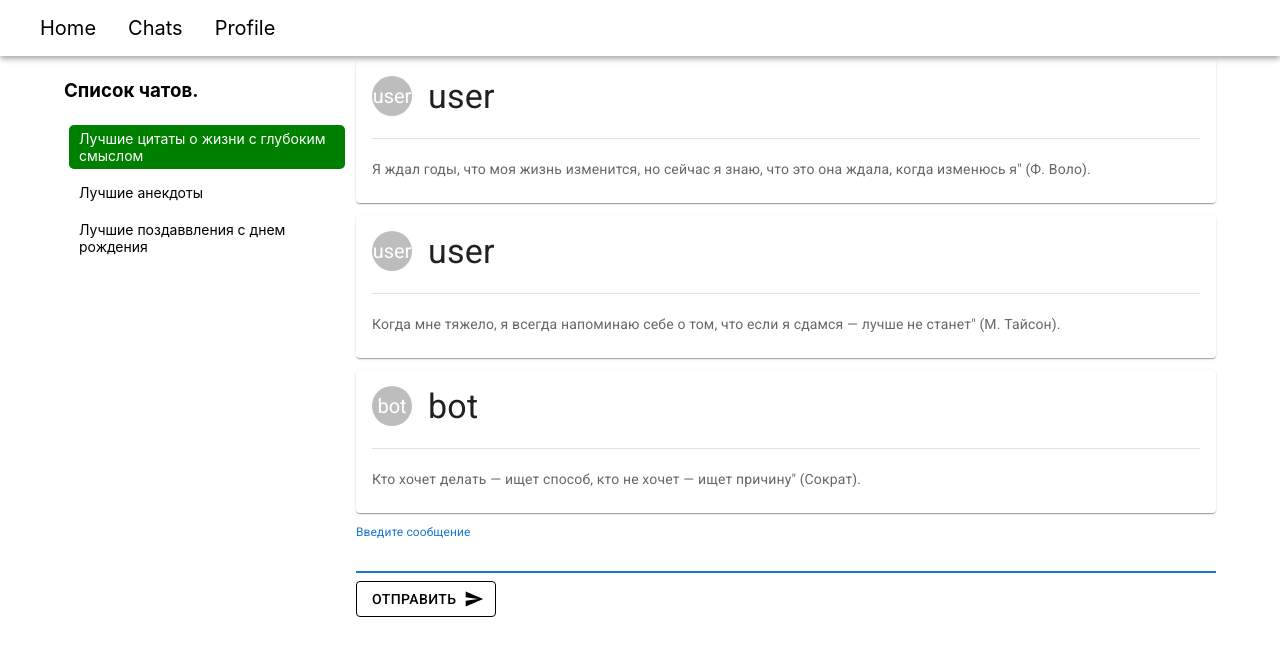
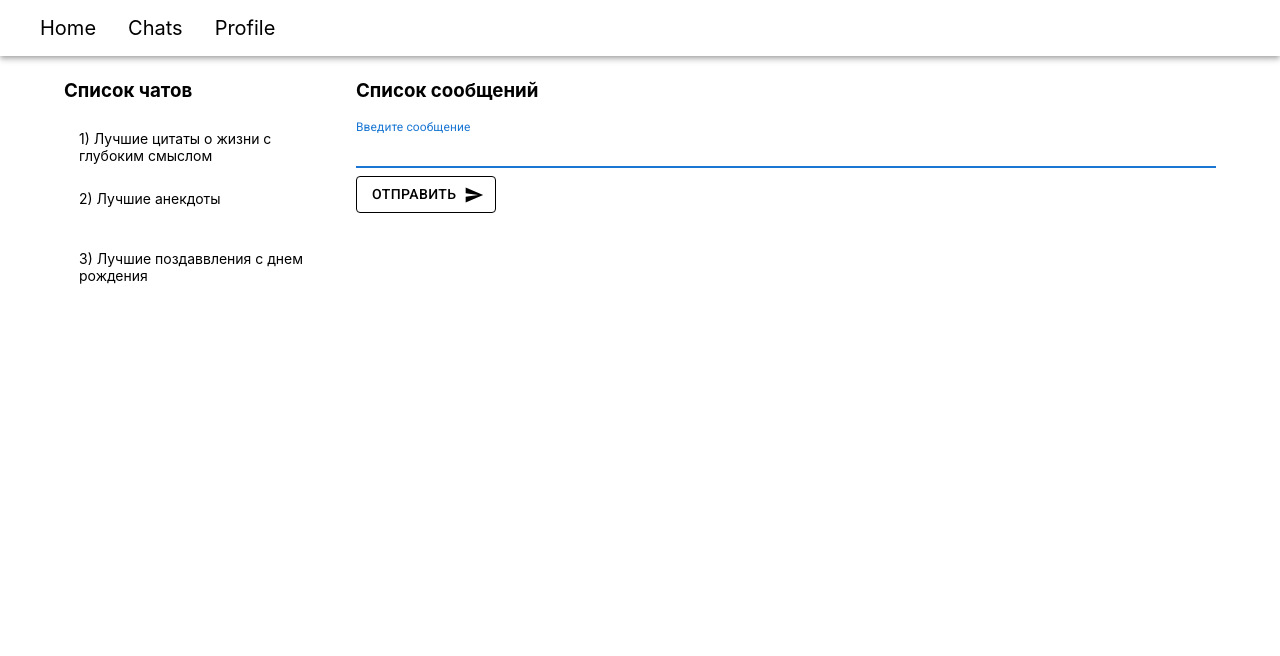
Before and after one commit to xIgor1982/react_geek_brains, a React (Create React App) app: page /chats/chat1 in a window 1280 px wide. Shown: the top 656 px of the page. Built offline with nearby package versions, Linux system fonts and the light colour scheme.

Commit message:
Урок 4. Children. Роутинг в React Все сделано, кроме *

```diff
--- a/src/App.css
+++ b/src/App.css
@@ -14,8 +14,26 @@ h1, h2 {
     display: block;
     padding: 5px 10px;
     border-radius: 5px;
+    min-height: 40px;
 }
 
 .link-style-ul {
     padding: 0;
 }
+
+.app-barb-ul-style {
+    list-style: none;
+    margin: 0;
+    padding-left: 0;
+    display: flex
+}
+
+.app-link-style {
+    margin: 1rem;
+    text-decoration: none;
+    font-size: 20px;
+    color: black;
+    display: inline-block;
+    width: 100%;
+    height: 100%;
+}
--- a/src/App.js
+++ b/src/App.js
@@ -1,94 +1,30 @@
 import * as React from 'react';
 import './App.css';
-import ChatsContent from "./Components/ChatsContent"
-import {useCallback, useEffect, useRef, useState} from "react";
-import {v4 as uuidv4} from "uuid";
-import {ANSWER_BOT, AUTHORS, INITIAL_MESSAGE} from "./data/data";
 import {AppBar, Tab, Tabs, Toolbar} from "@mui/material";
-import {Link, Route, Routes, useParams} from "react-router-dom";
+import {Link, Route, Routes } from "react-router-dom";
 import {Home} from "./Components/Home";
 import {Profile} from "./Components/Profile";
+import Chats from "./Components/Chats/Chats";
 
 function App() {
-    //useState
-    const [messages, setMessages] = useState(INITIAL_MESSAGE)
 
-    //useRef
-    const parentRef = useRef()
-
-    const handleSendMessage = useCallback((newMessage) => {
-        setMessages((prevMessages) => [...prevMessages, newMessage]);
-    }, [])
-
-    //useEffect
-    useEffect(() => {
-        if (messages.length && messages[messages.length - 1].author != AUTHORS.bot
-        ) {
-            const timeout = setTimeout(() => handleSendMessage({
-                    id: uuidv4(),
-                    text: ANSWER_BOT[Math.floor(Math.random() * ANSWER_BOT.length)],
-                    author: AUTHORS.bot
-                }),
-                1500)
-            return () => clearTimeout(timeout)
-        }
-    }, [messages])
-
-    const AppBarStyle = {
-        appBarUlStyle: {
-            listStyle: 'none',
-            margin: 0,
-            paddingLeft: 0,
-            display: 'flex'
-        },
-        liStyle: {
-            display: 'inline-block'
-        },
-        linkStyle: {
-            margin: "1rem",
-            textDecoration: "none",
-            fontSize: '20px',
-            color: 'black',
-            display: 'inline-block',
-            width: '100%',
-            height: '100%'
-        }
-    }
 
     return (
         <>
-            <AppBar
-                position="sticky"
-                color='inherit'
-                sx={{mb: 0.5}}
-            >
-                <Toolbar
-                    variant="dense"
-                >
-                    <ul style={AppBarStyle.appBarUlStyle}>
-                        <li>
-                            <Link to="/" style={AppBarStyle.linkStyle}>
-                                Home
-                            </Link>
-                        </li>
-                        <li>
-                            <Link to="/chats" style={AppBarStyle.linkStyle}>
-                                Chats
-                            </Link>
-                        </li>
-                        <li>
-                            <Link to="/profile" style={AppBarStyle.linkStyle}>
-                                Profile
-                            </Link>
-                        </li>
+            <AppBar position="sticky" color='inherit' sx={{mb: 0.5}}>
+                <Toolbar variant="dense">
+                    <ul className='app-barb-ul-style'>
+                        <li><Link to="/" className={'app-link-style'}>Home</Link></li>
+                        <li><Link to="/chats" className={'app-link-style'}>Chats</Link></li>
+                        <li><Link to="/profile" className={'app-link-style'}>Profile</Link></li>
                     </ul>
                 </Toolbar>
             </AppBar>
             <Routes>
                 <Route path="/" element={<Home />} />
                 <Route path="chats">
-                    <Route index element={<ChatsContent messages={messages} handleSendMessage={handleSendMessage}/>} />
-                    <Route path=':chatsId' element={<ChatsContent messages={messages} handleSendMessage={handleSendMessage}/>} />
+                    <Route index element={<Chats />} />
+                    <Route path=':chatId' element={<Chats />} />
                 </Route>
                 <Route path="profile" element={<Profile/>} />
                 <Route path="*" element={<h3>404</h3>} />
--- /dev/null
+++ b/src/Components/ChatList/ChatsList.jsx
@@ -0,0 +1,26 @@
+import {CHATS_LIST, MY_STYLE} from "../../data/data";
+import {NavLink} from "react-router-dom";
+import {v4 as uuidv4} from "uuid";
+
+export const ChatsList = () => {
+    return (
+        <>
+            <h3>Список чатов</h3>
+            <ul className='link-style-ul'>
+                {CHATS_LIST.map((chat) => (
+                    <li className='link-style' key={uuidv4()}>
+                        <NavLink
+                            style={({isActive}) =>
+                                (isActive ? MY_STYLE.colorBlockLinkActive : MY_STYLE.colorBlockLinkNotActive)
+                            }
+                            to={`/chats/${chat.id}`}
+                            className='link-style-a'
+                        >
+                            {chat.name}
+                        </NavLink>
+                    </li>
+                ))}
+            </ul>
+        </>
+    )
+}
--- /dev/null
+++ b/src/Components/Chats/Chats.jsx
@@ -0,0 +1,71 @@
+import {Container, Grid} from "@mui/material";
+import {NavLink, Route, Routes, useParams, Navigate} from "react-router-dom";
+import {ChatsList} from "../ChatList/ChatsList";
+import {useCallback, useEffect, useRef, useState} from "react";
+import {ANSWER_BOT, AUTHORS, CHATS_LIST_INITIAL, TEXT_FIRST_LOAD} from "../../data/data";
+import {v4 as uuidv4} from "uuid";
+import Messages from "../Message/Messages";
+
+const Chats = () => {
+    const {chatId} = useParams()
+    const [messages, setMessages] = useState(CHATS_LIST_INITIAL)
+    const parentRef = useRef()
+
+    const handleSendMessage = useCallback(
+        (newMessage) => {
+            setMessages((prevMessage) => ({
+                ...prevMessage,
+                [chatId]: [...prevMessage[chatId], newMessage]
+            }))
+        },
+        [chatId]
+    )
+
+    useEffect(() => {
+        if (
+            messages[chatId]?.length &&
+            messages[chatId]?.[messages[chatId]?.length - 1].author !== AUTHORS.bot
+        ) {
+            const timeout = setTimeout(
+                () =>
+                    handleSendMessage({
+                        author: AUTHORS.bot,
+                        text: ANSWER_BOT[Math.floor(Math.random() * ANSWER_BOT.length)],
+                        id: uuidv4(),
+                    }),
+                1000
+            )
+            return () => clearTimeout(timeout)
+        }
+    }, [messages, chatId])
+
+    return (
+        <Container ref={parentRef}>
+            <Grid container spacing={2}>
+                <Grid item xs={3}>
+                    <ChatsList/>
+                </Grid>
+                <Grid item xs={9}>
+
+                    {
+                        !chatId ?
+                            <h2>{TEXT_FIRST_LOAD}</h2>
+                            :
+                            <>
+                                <h3>Список сообщений</h3>
+                                <Messages
+                                    messages={messages[chatId]}
+                                    handleSendMessage={handleSendMessage}
+                                    chatId={chatId}
+                                />
+                            </>
+                    }
+                </Grid>
+            </Grid>
+        </Container>
+    )
+}
+
+export default Chats
+
+/*<Route path='chats/chat3' element={<Messages messages={messages} handleSendMessage={handleSendMessage} />} />*/
--- a/src/Components/ChatsContent.jsx
+++ b/src/Components/ChatsContent.jsx
@@ -2,6 +2,7 @@ import {Container, Grid,  List as MaterialList, ListItem} from "@mui/material";
 import Messages from "./Message/Messages";
 import {CHATS_LIST} from "../data/data";
 import {Link, NavLink, Route, Routes, useParams} from "react-router-dom";
+import {ChatsList} from "./ChatList/ChatsList";
 
 const ChatsContent = ({messages, handleSendMessage}) => {
     const { chatId } = useParams()
@@ -17,29 +18,11 @@ const ChatsContent = ({messages, handleSendMessage}) => {
         backgroundColor: 'white'
     }
 
-
     return (
         <Container>
             <Grid container spacing={2}>
                 <Grid item xs={3}>
-                    <h3>Список чатов.</h3>
-                    <ul className='link-style-ul'>
-                        {CHATS_LIST.map((chat) => (
-                            <>
-                                <li className='link-style'>
-                                    <NavLink
-                                        style={({isActive}) =>
-                                            ( isActive ? colorBlockLinkActive : colorBlockLinkNotActive)
-                                        }
-                                        to={`/chats/${chat.id}`}
-                                        className='link-style-a'
-                                    >
-                                        {chat.name}
-                                    </NavLink>
-                                </li>
-                            </>
-                        ))}
-                    </ul>
+                    <ChatsList />
                 </Grid>
                 <Grid item xs={9}>
                     <Messages
--- a/src/data/data.js
+++ b/src/data/data.js
@@ -1,4 +1,11 @@
 import {v4 as uuidv4} from "uuid";
+
+const NAME_CHATS = {
+    chats1: 'chats1',
+    chats2: 'chats2',
+    chats3: 'chats3',
+    chats4: 'chats4',
+}
 
 export const AUTHORS = {
     user: 'user',
@@ -22,7 +29,7 @@ export const CHATS_LIST_INITIAL = {
         {
             id: uuidv4(),
             text: `Мой психиатр посоветовал чаще улыбаться. На работе ходил весь день с улыбкой.
-               В конце смены начальник сказал:<br>
+               В конце смены начальник сказал:\n
                — Завязывай с наркотиками, а то уволю!
                `,
             author: AUTHORS.user
@@ -37,20 +44,20 @@ export const CHATS_LIST_INITIAL = {
         {
             id: uuidv4(),
             text: `
-        Тебе желаю море счастья,<br/>
-        Улыбок, солнца и тепла.<br/>
-        Чтоб жизнь была еще прекрасней,<br/>
-        Удача за руку вела!<br/>
-        <br/>
-        Пусть в доме будет только радость,<br/>
-        Уют, достаток и покой.<br/>
-        Друзья, родные будут рядом,<br/>
-        Беда обходит стороной!<br/>
-        <br/>
-        Здоровья крепкого желаю<br/>
-        И легких жизненных дорог.<br/>
-        И пусть всегда, благословляя,<br/>
-        Тебя хранит твой ангелок!<br/>
+        Тебе желаю море счастья,\n
+        Улыбок, солнца и тепла.\n
+        Чтоб жизнь была еще прекрасней,\n
+        Удача за руку вела!\n
+        \n
+        Пусть в доме будет только радость,\n
+        Уют, достаток и покой.\n
+        Друзья, родные будут рядом,\n
+        Беда обходит стороной!\n
+        \n
+        Здоровья крепкого желаю\n
+        И легких жизненных дорог.\n
+        И пусть всегда, благословляя,\n
+        Тебя хранит твой ангелок!\n
                `,
             author: AUTHORS.user
         },
@@ -66,64 +73,7 @@ export const CHATS_LIST_INITIAL = {
 
 }
 
-export const INITIAL_MESSAGE = [
-    {
-        id: uuidv4(),
-        text: `Я ждал годы, что моя жизнь изменится, но сейчас я знаю, что это она ждала, когда изменюсь я" (Ф. Воло).`,
-        author: AUTHORS.user
-    },
-    {
-        id: uuidv4(),
-        text: `Когда мне тяжело, я всегда напоминаю себе о том, что если я сдамся — лучше не станет" (М. Тайсон).`,
-        author: AUTHORS.user
-    },
-]
 
-export const INITIAL_MESSAGE_2 = [
-    {
-        id: uuidv4(),
-        text: `Мой психиатр посоветовал чаще улыбаться. На работе ходил весь день с улыбкой.
-               В конце смены начальник сказал:<br>
-               — Завязывай с наркотиками, а то уволю!
-               `,
-        author: AUTHORS.user
-    },
-    {
-        id: uuidv4(),
-        text: `Мяч еще летел в окно директора школы, а дети уже играли в прятки...`,
-        author: AUTHORS.user
-    },
-]
-
-export const INITIAL_MESSAGE_3 = [
-    {
-        id: uuidv4(),
-        text: `
-        Тебе желаю море счастья,<br/>
-        Улыбок, солнца и тепла.<br/>
-        Чтоб жизнь была еще прекрасней,<br/>
-        Удача за руку вела!<br/>
-        <br/>
-        Пусть в доме будет только радость,<br/>
-        Уют, достаток и покой.<br/>
-        Друзья, родные будут рядом,<br/>
-        Беда обходит стороной!<br/>
-        <br/>
-        Здоровья крепкого желаю<br/>
-        И легких жизненных дорог.<br/>
-        И пусть всегда, благословляя,<br/>
-        Тебя хранит твой ангелок!<br/>
-               `,
-        author: AUTHORS.user
-    },
-    {
-        id: uuidv4(),
-        text: `С днем рождения! Желаю крепкого здоровья, удачи, благополучия, добра, радости, любви, счастья, хорошего
-        настроения, улыбок, ярких впечатлений. Пусть тепло и уют всегда наполняют твой дом, пусть солнечный свет
-        согревает в любую погоду, а желания исполняются при одной мысли о них.`,
-        author: AUTHORS.user
-    },
-]
 
 export const ANSWER_BOT = [
     `Если все сложилось не так, как вы ожидали, не расстраивайтесь. Божьи планы всегда лучше наших" (И.-В. Гёте).`,
@@ -139,39 +89,30 @@ export const ANSWER_BOT = [
     `В тот момент, когда вы подумаете, что выхода нет, вспомните о том, что вы продюсер своей жизни" (Джордж Карлин)`
 ]
 
-
-export const CHATS_NAME_LIST = [
+export const CHATS_LIST = [
     {
-        id: uuidv4(),
-        name: 'Лучшие цитаты о жизни с глубоким смыслом',
-        initialChatUser: INITIAL_MESSAGE,
-        initialChatBot: ANSWER_BOT
+        name: '1) Лучшие цитаты о жизни с глубоким смыслом',
+        id: 'chats1'
     },
     {
-        id: uuidv4(),
-        name: 'Лучшие анекдоты',
-        initialChatUser: INITIAL_MESSAGE_2,
-        initialChatBot: 'Я бот! Хороший анекдот!'
+        name: '2) Лучшие анекдоты',
+        id: 'chats2'
     },
     {
-        id: uuidv4(),
-        name: 'Лучшие поздаввления с днем рождения',
-        initialChatUser: INITIAL_MESSAGE_3,
-        initialChatBot: 'Я бот! Хороший поздравление!'
-    }
-];
-
-export const CHATS_LIST = [
-    {
-        name: 'Лучшие цитаты о жизни с глубоким смыслом',
-        id: 'chat1'
-    },
-    {
-        name: 'Лучшие анекдоты',
-        id: 'chat2'
-    },
-    {
-        name: 'Лучшие поздаввления с днем рождения',
-        id: 'chat3'
+        name: '3) Лучшие поздаввления с днем рождения',
+        id: 'chats3'
     },
 ]
+
+export const TEXT_FIRST_LOAD = 'Выбирите чат!'
+
+export const MY_STYLE = {
+    colorBlockLinkActive: {
+        color: 'white',
+        backgroundColor: '#2979ff'
+    },
+    colorBlockLinkNotActive: {
+        color: 'black',
+        backgroundColor: 'white'
+    }
+}
```
Also changed, not shown: src/Components/Buttons/ButtonAdd.jsx (renamed from src/Components/Message/MessageCreate.jsx, +5 -3 lines), src/Components/Message/Messages.jsx (+4 -3 lines).
